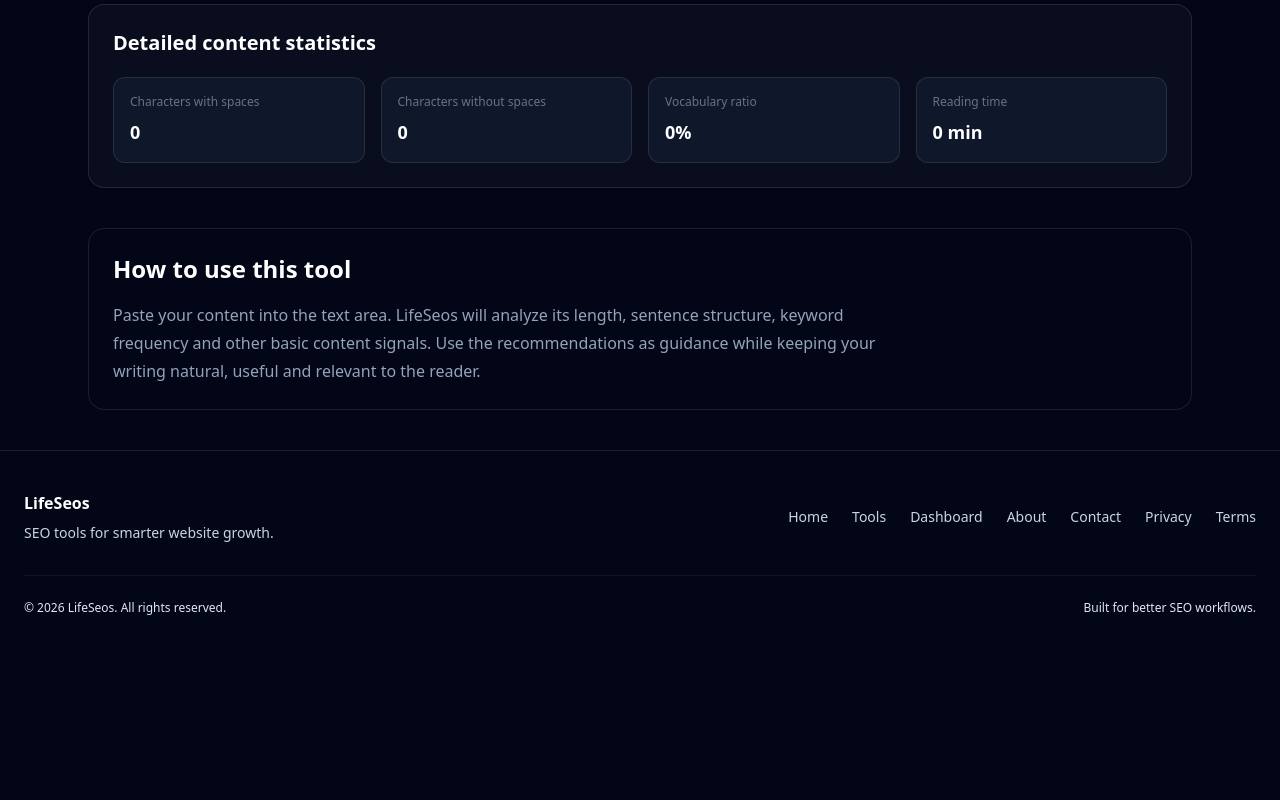
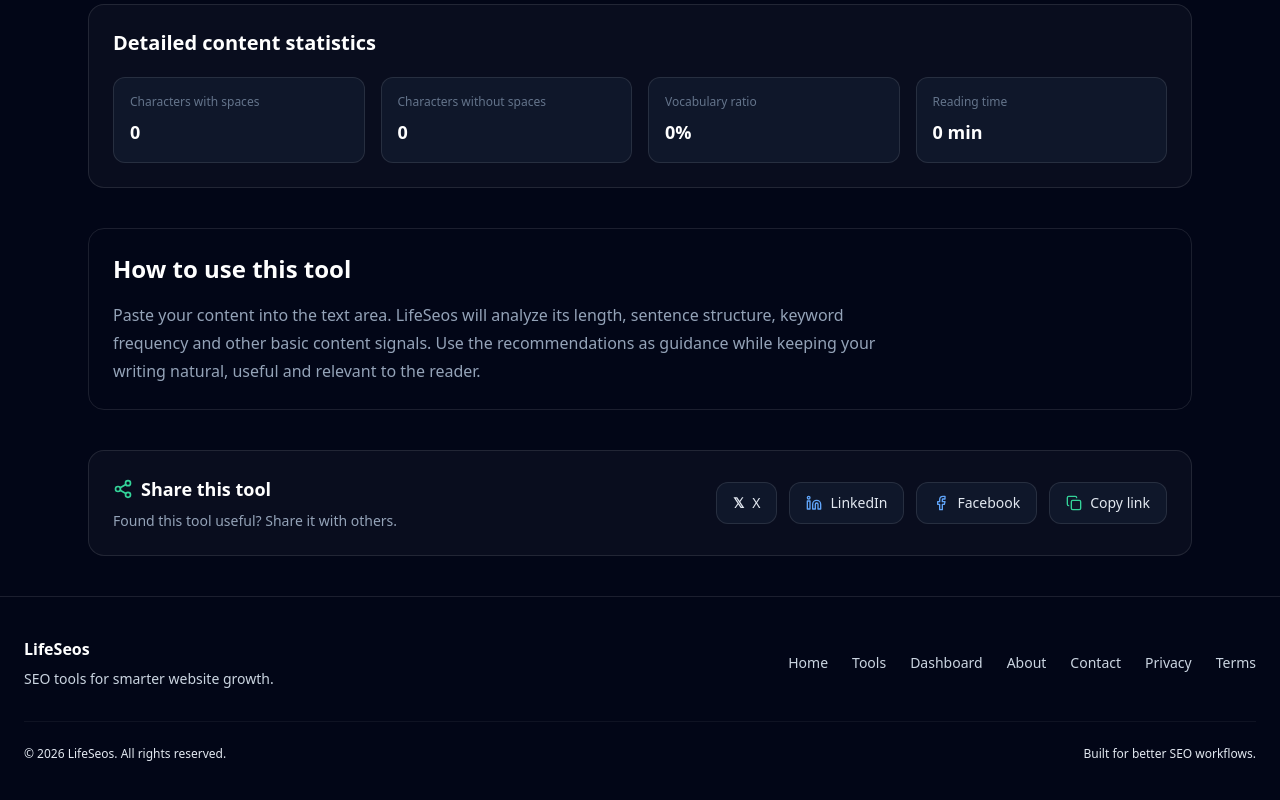
Before and after one commit to mouh1992ara/lifeseos-app, a Next.js app: page /tools/content-analyzer in a window 1280 px wide. Shown: the part 1221-2021 px from the top of the page. Before the commit the page ends 1877 px from the top, so only its background shows below. Built offline with nearby package versions, Linux system fonts and the light colour scheme; no server answers.

Commit message:
Add social sharing to SEO tools

```diff
--- a/app/tools/content-analyzer/page.tsx
+++ b/app/tools/content-analyzer/page.tsx
@@ -1,6 +1,7 @@
 "use client";
 
 import { useMemo, useRef, useState } from "react";
+import ShareTool from "@/components/share-tool";
 
 type KeywordItem = {
   keyword: string;
@@ -157,6 +158,7 @@ export default function ContentAnalyzerPage() {
       recommendations.push(
         "Consider adding more useful content. Pages with very little text may not fully answer search intent."
       );
+
       score -= 20;
     }
 
@@ -167,13 +169,18 @@ export default function ContentAnalyzerPage() {
       recommendations.push(
         "Some sentences may be too long. Shorter sentences can improve readability."
       );
+
       score -= 10;
     }
 
-    if (paragraphs <= 1 && words.length > 150) {
+    if (
+      paragraphs <= 1 &&
+      words.length > 150
+    ) {
       recommendations.push(
         "Break long blocks of text into multiple paragraphs to improve readability."
       );
+
       score -= 10;
     }
 
@@ -184,6 +191,7 @@ export default function ContentAnalyzerPage() {
       recommendations.push(
         "The content contains a high amount of repeated vocabulary. Consider using more natural variation."
       );
+
       score -= 10;
     }
 
@@ -196,6 +204,7 @@ export default function ContentAnalyzerPage() {
       recommendations.push(
         `The keyword "${highDensityKeyword.keyword}" appears frequently. Review the content to avoid unnatural repetition.`
       );
+
       score -= 10;
     }
 
@@ -215,7 +224,10 @@ export default function ContentAnalyzerPage() {
       );
     }
 
-    score = Math.max(0, Math.min(100, score));
+    score = Math.max(
+      0,
+      Math.min(100, score)
+    );
 
     return {
       words: words.length,
@@ -319,7 +331,9 @@ export default function ContentAnalyzerPage() {
           <div className="mt-6 grid grid-cols-2 gap-4">
             <MetricCard
               label="Words"
-              value={String(analysis.words)}
+              value={String(
+                analysis.words
+              )}
             />
 
             <MetricCard
@@ -407,7 +421,10 @@ export default function ContentAnalyzerPage() {
                     </span>
 
                     <span className="text-right text-emerald-400">
-                      {item.density.toFixed(2)}%
+                      {item.density.toFixed(
+                        2
+                      )}
+                      %
                     </span>
                   </div>
                 )
@@ -506,6 +523,11 @@ export default function ContentAnalyzerPage() {
           relevant to the reader.
         </p>
       </section>
+
+      <ShareTool
+        title="Content Analyzer"
+        description="Analyze content length, readability, keyword usage and SEO quality signals with this free LifeSeos tool."
+      />
     </>
   );
 }
--- a/app/tools/http-status-checker/page.tsx
+++ b/app/tools/http-status-checker/page.tsx
@@ -1,6 +1,7 @@
 "use client";
 
 import { useRef, useState } from "react";
+import ShareTool from "@/components/share-tool";
 
 type Result = {
   requestedUrl: string;
@@ -540,6 +541,11 @@ export default function HttpStatusCheckerPage() {
           ))}
         </div>
       </section>
+
+      <ShareTool
+        title="HTTP Status Checker"
+        description="Check HTTP status codes, redirects and final URLs with this free LifeSeos technical SEO tool."
+      />
     </>
   );
 }
--- a/app/tools/keyword-density-checker/page.tsx
+++ b/app/tools/keyword-density-checker/page.tsx
@@ -1,6 +1,7 @@
 "use client";
 
 import { useMemo, useRef, useState } from "react";
+import ShareTool from "@/components/share-tool";
 
 export default function KeywordDensityCheckerPage() {
   const [text, setText] = useState("");
@@ -202,6 +203,11 @@ export default function KeywordDensityCheckerPage() {
           reads naturally.
         </p>
       </section>
+
+      <ShareTool
+        title="Keyword Density Checker"
+        description="Analyze keyword frequency and density in your content with this free LifeSeos tool."
+      />
     </>
   );
 }
--- a/app/tools/meta-tag-generator/page.tsx
+++ b/app/tools/meta-tag-generator/page.tsx
@@ -1,6 +1,7 @@
 "use client";
 
 import { useRef, useState } from "react";
+import ShareTool from "@/components/share-tool";
 
 export default function MetaTagGeneratorPage() {
   const [title, setTitle] = useState("");
@@ -175,6 +176,11 @@ export default function MetaTagGeneratorPage() {
           section of your webpage.
         </p>
       </section>
+
+      <ShareTool
+        title="Meta Tag Generator"
+        description="Create SEO-friendly title tags and meta descriptions with this free LifeSeos tool."
+      />
     </>
   );
 }
--- a/app/tools/page-speed/page.tsx
+++ b/app/tools/page-speed/page.tsx
@@ -1,6 +1,7 @@
 "use client";
 
 import { useRef, useState } from "react";
+import ShareTool from "@/components/share-tool";
 
 type PageSpeedResult = {
   requestedUrl: string;
@@ -294,6 +295,11 @@ export default function PageSpeedAnalyzerPage() {
           performance improvements.
         </p>
       </section>
+
+      <ShareTool
+        title="Page Speed Analyzer"
+        description="Measure website performance, loading speed and Lighthouse metrics with this free LifeSeos tool."
+      />
     </>
   );
 }
--- a/app/tools/robots-txt-generator/page.tsx
+++ b/app/tools/robots-txt-generator/page.tsx
@@ -1,6 +1,7 @@
 "use client";
 
 import { useMemo, useRef, useState } from "react";
+import ShareTool from "@/components/share-tool";
 
 export default function RobotsTxtGeneratorPage() {
   const [userAgent, setUserAgent] = useState("*");
@@ -214,6 +215,11 @@ export default function RobotsTxtGeneratorPage() {
           website.
         </p>
       </section>
+
+      <ShareTool
+        title="Robots.txt Generator"
+        description="Create a clean robots.txt file and manage crawler access with this free LifeSeos tool."
+      />
     </>
   );
 }
--- a/app/tools/seo-page-analyzer/page.tsx
+++ b/app/tools/seo-page-analyzer/page.tsx
@@ -1,6 +1,7 @@
 "use client";
 
 import { useRef, useState } from "react";
+import ShareTool from "@/components/share-tool";
 
 type SeoResult = {
   requestedUrl: string;
@@ -290,6 +291,11 @@ export default function SeoPageAnalyzerPage() {
           </section>
         </>
       )}
+
+      <ShareTool
+        title="SEO Page Analyzer"
+        description="Analyze titles, meta descriptions, headings, canonical tags, links and image SEO with this free LifeSeos tool."
+      />
     </>
   );
 }
--- /dev/null
+++ b/components/share-tool.tsx
@@ -0,0 +1,144 @@
+"use client";
+
+import { useState } from "react";
+import {
+  Copy,
+  Facebook,
+  Linkedin,
+  Share2,
+} from "lucide-react";
+
+type ShareToolProps = {
+  title: string;
+  description?: string;
+};
+
+export default function ShareTool({
+  title,
+  description = "Try this free SEO tool from LifeSeos.",
+}: ShareToolProps) {
+  const [copied, setCopied] = useState(false);
+
+  function getPageUrl() {
+    if (typeof window === "undefined") {
+      return "";
+    }
+
+    return window.location.href;
+  }
+
+  function openShareWindow(url: string) {
+    window.open(
+      url,
+      "_blank",
+      "noopener,noreferrer,width=720,height=600"
+    );
+  }
+
+  function shareOnX() {
+    const pageUrl = getPageUrl();
+
+    const text = `${title} — ${description}`;
+
+    openShareWindow(
+      `https://twitter.com/intent/tweet?text=${encodeURIComponent(
+        text
+      )}&url=${encodeURIComponent(pageUrl)}`
+    );
+  }
+
+  function shareOnLinkedIn() {
+    const pageUrl = getPageUrl();
+
+    openShareWindow(
+      `https://www.linkedin.com/sharing/share-offsite/?url=${encodeURIComponent(
+        pageUrl
+      )}`
+    );
+  }
+
+  function shareOnFacebook() {
+    const pageUrl = getPageUrl();
+
+    openShareWindow(
+      `https://www.facebook.com/sharer/sharer.php?u=${encodeURIComponent(
+        pageUrl
+      )}`
+    );
+  }
+
+  async function copyLink() {
+    const pageUrl = getPageUrl();
+
+    try {
+      await navigator.clipboard.writeText(pageUrl);
+
+      setCopied(true);
+
+      window.setTimeout(() => {
+        setCopied(false);
+      }, 2000);
+    } catch {
+      console.error("Unable to copy link.");
+    }
+  }
+
+  return (
+    <section className="mt-10 rounded-2xl border border-white/10 bg-white/[0.03] p-6">
+      <div className="flex flex-col gap-5 sm:flex-row sm:items-center sm:justify-between">
+        <div>
+          <div className="flex items-center gap-2">
+            <Share2 className="h-5 w-5 text-emerald-400" />
+
+            <h2 className="text-lg font-semibold text-white">
+              Share this tool
+            </h2>
+          </div>
+
+          <p className="mt-2 text-sm text-slate-400">
+            Found this tool useful? Share it with others.
+          </p>
+        </div>
+
+        <div className="flex flex-wrap gap-3">
+          <button
+            type="button"
+            onClick={shareOnX}
+            className="flex items-center gap-2 rounded-xl border border-white/10 bg-slate-900 px-4 py-2.5 text-sm font-medium text-slate-200 transition hover:border-white/20 hover:bg-white/[0.06]"
+          >
+            <span className="font-bold">𝕏</span>
+            X
+          </button>
+
+          <button
+            type="button"
+            onClick={shareOnLinkedIn}
+            className="flex items-center gap-2 rounded-xl border border-white/10 bg-slate-900 px-4 py-2.5 text-sm font-medium text-slate-200 transition hover:border-blue-400/30 hover:bg-white/[0.06]"
+          >
+            <Linkedin className="h-4 w-4 text-blue-400" />
+            LinkedIn
+          </button>
+
+          <button
+            type="button"
+            onClick={shareOnFacebook}
+            className="flex items-center gap-2 rounded-xl border border-white/10 bg-slate-900 px-4 py-2.5 text-sm font-medium text-slate-200 transition hover:border-blue-400/30 hover:bg-white/[0.06]"
+          >
+            <Facebook className="h-4 w-4 text-blue-400" />
+            Facebook
+          </button>
+
+          <button
+            type="button"
+            onClick={copyLink}
+            className="flex items-center gap-2 rounded-xl border border-white/10 bg-slate-900 px-4 py-2.5 text-sm font-medium text-slate-200 transition hover:border-emerald-400/30 hover:bg-white/[0.06]"
+          >
+            <Copy className="h-4 w-4 text-emerald-400" />
+
+            {copied ? "Copied!" : "Copy link"}
+          </button>
+        </div>
+      </div>
+    </section>
+  );
+}
```
Also changed, not shown: app/tools/seo-analyzer/page.tsx (+8 -0 lines), app/tools/xml-sitemap-generator/page.tsx (+19 -50 lines).
